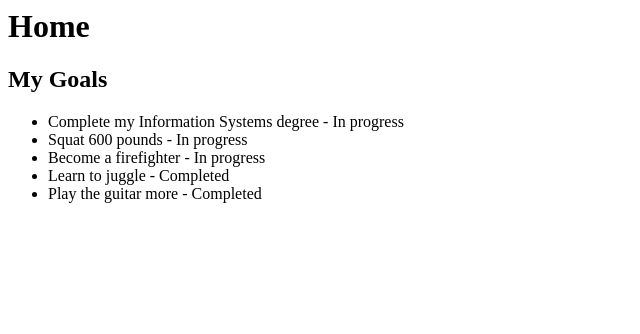
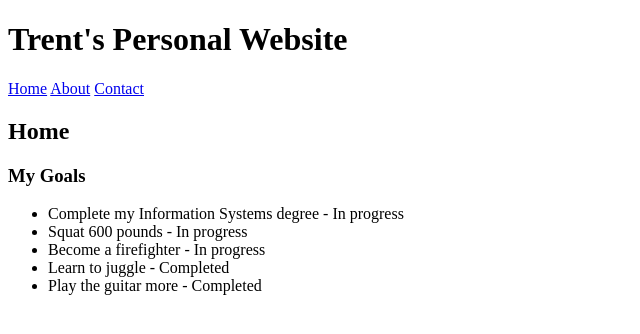
Before and after one commit to TrentWesley/personal-website, a Django app: page / in a window 1280 px wide. Shown: the top 334 px of the page, without its empty margins (0-640 px from the left). Run offline with Django 5.2, Linux system fonts and the light colour scheme.

Commit message:
Add base template and named URLs

```diff
--- /dev/null
+++ b/templates/base.html
@@ -0,0 +1,28 @@
+<!DOCTYPE html>
+<html lang="en">
+
+<head>
+    <meta charset="UTF-8">
+    <title>Trent's Personal Website</title>
+</head>
+
+<body>
+
+    <header>
+        <h1>Trent's Personal Website</h1>
+
+        <nav>
+            <a href="{% url 'home' %}">Home</a>
+            <a href="{% url 'about' %}">About</a>
+            <a href="{% url 'contact' %}">Contact</a>
+        </nav>
+    </header>
+
+    <main>
+        {% block content %}
+        {% endblock content %}
+    </main>
+
+</body>
+
+</html>
--- a/templates/home.html
+++ b/templates/home.html
@@ -1,6 +1,10 @@
-<h1>Home</h1>
+{% extends "base.html" %}
 
-<h2>My Goals</h2>
+{% block content %}
+
+<h2>Home</h2>
+
+<h3>My Goals</h3>
 
 <ul>
     {% for goal in goals %}
@@ -15,3 +19,5 @@
         </li>
     {% endfor %}
 </ul>
+
+{% endblock content %}
```
Also changed, not shown: templates/about.html (+11 -1 lines).
